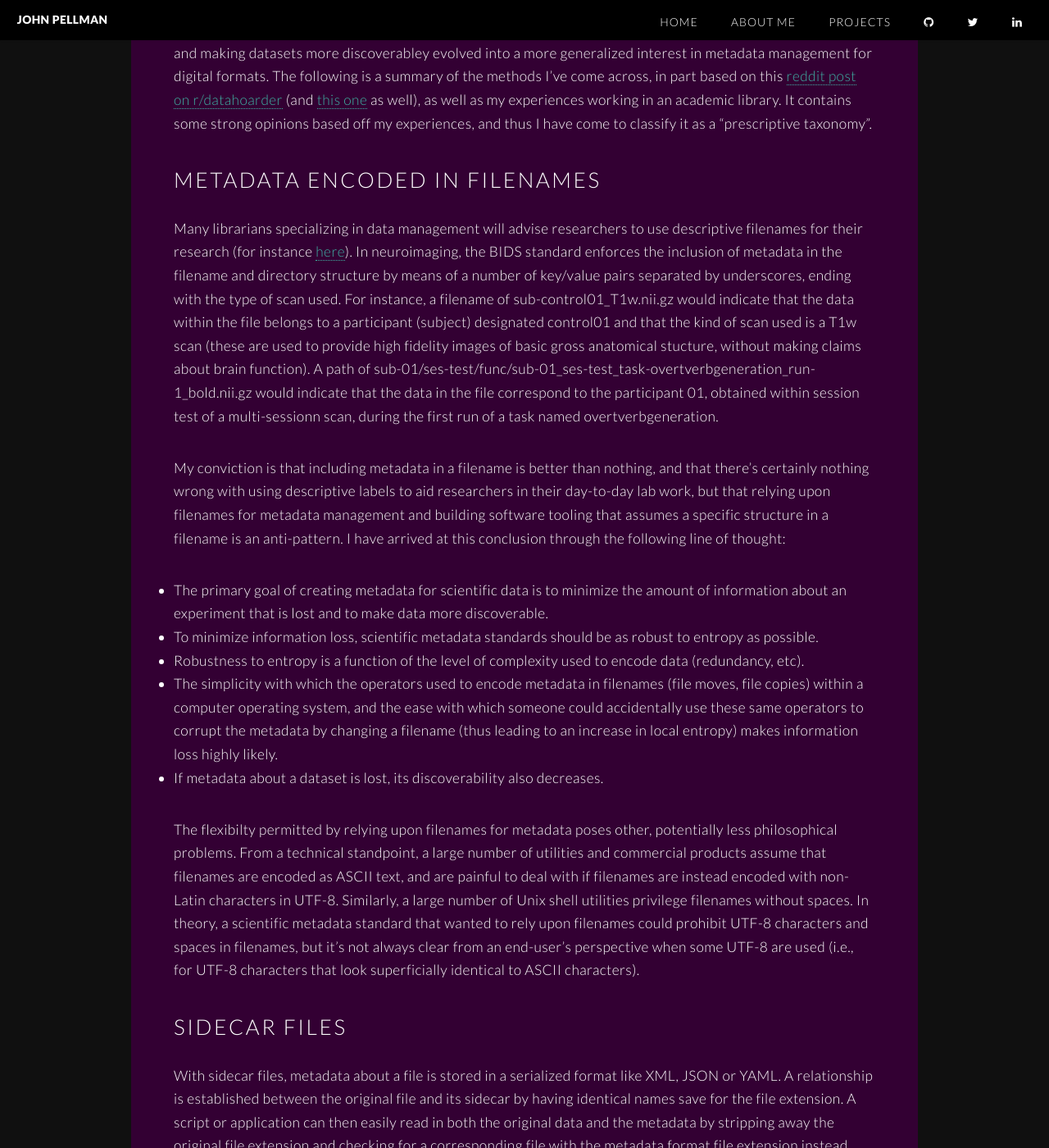
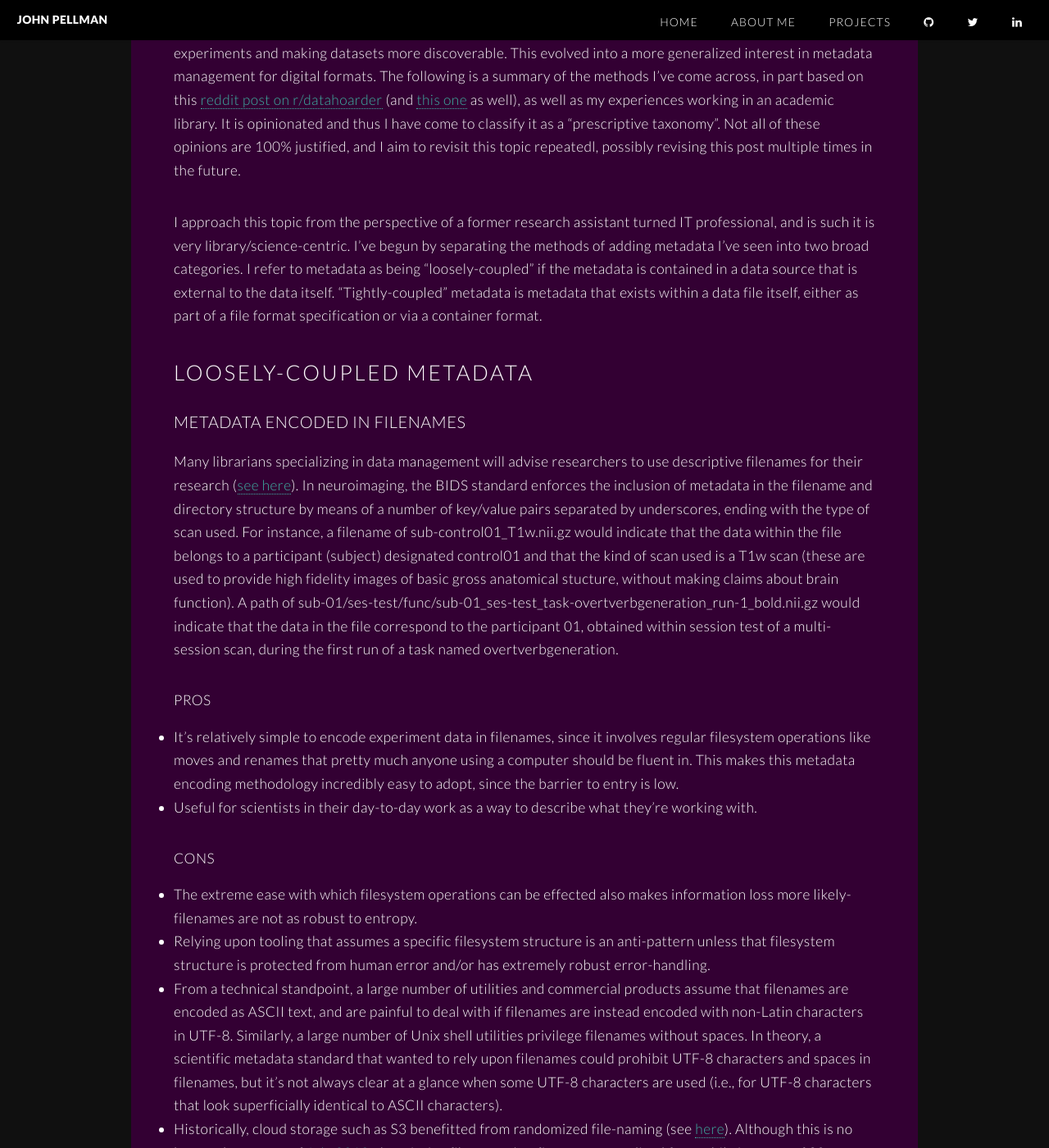
Before and after one commit to jpellman/jpellman.github.io, a Jekyll site: the page built from _posts/2018-05-02-exploring-metadata-methods.md, in a window 1280 px wide and 1400 px high, scrolled down 1017 px. Shown: the whole window at 82% size. Built offline with Jekyll 4.4.1, drawn with Linux system fonts in a browser that asks for light colours; some of the changed text lies outside the part shown.

Commit message:
More work on metadata post

```diff
--- a/_posts/2018-05-02-exploring-metadata-methods.md
+++ b/_posts/2018-05-02-exploring-metadata-methods.md
@@ -6,81 +6,56 @@ permalink: /metadata.html
 ---
 
 *TODO*: Add discussion of https://bmcresnotes.biomedcentral.com/articles/10.1186/1756-0500-2-53
-https://frictionlessdata.io/
 https://5stardata.info/en/
 
-In my previous life as a neuroscience research assistant, I worked with an actively-developed data organization standard known as the [Brain Imaging Data Structure](http://bids.neuroimaging.io/) (BIDS).  Due to my experience working with BIDS, I became increasingly interested in methdologies used for capturing metadata related to scientific experiments and making datasets more discoverabley evolved into a more generalized interest in metadata management for digital formats.  The following is a summary of the methods I've come across, in part based on this [reddit post on r/datahoarder](https://www.reddit.com/r/DataHoarder/comments/7sqq7g/metadata_container_standard_for_arbitrary_files/) (and [this one](https://www.reddit.com/r/DataHoarder/comments/7jz2da/metadatatags_for_video_material/) as well), as well as my experiences working in an academic library.  It contains some strong opinions based off my experiences, and thus I have come to classify it as a "prescriptive taxonomy".
+In my previous life as a neuroscience research assistant, I worked with on the development of a data organization standard known as the [Brain Imaging Data Structure](http://bids.neuroimaging.io/) (BIDS).  Due to my experience working with BIDS, I became increasingly interested in methdologies used for capturing metadata related to scientific experiments and making datasets more discoverable.  This evolved into a more generalized interest in metadata management for digital formats.  The following is a summary of the methods I've come across, in part based on this [reddit post on r/datahoarder](https://www.reddit.com/r/DataHoarder/comments/7sqq7g/metadata_container_standard_for_arbitrary_files/) (and [this one](https://www.reddit.com/r/DataHoarder/comments/7jz2da/metadatatags_for_video_material/) as well), as well as my experiences working in an academic library.  It is opinionated and thus I have come to classify it as a "prescriptive taxonomy".
+Not all of these opinions are 100% justified, and I aim to revisit this topic repeatedl, possibly revising this post multiple times in the future.
 
-## Metadata Encoded in Filenames
+I approach this topic from the perspective of a former research assistant turned IT professional, and is such it is very library/science-centric.  I've begun by separating the methods of adding metadata I've seen into two broad categories.  I refer to metadata as being "loosely-coupled" if the metadata is contained in a data source that is external to the data itself.  "Tightly-coupled" metadata is metadata that exists within a data file itself, either as part of a file format specification or via a container format.
 
-Many librarians specializing in data management will advise researchers to use descriptive filenames for their research (for instance [here](https://library.stanford.edu/research/data-management-services/data-best-practices/best-practices-file-naming)).  In neuroimaging, the BIDS standard enforces the inclusion of metadata in the filename and directory structure by means of a number of key/value pairs separated by underscores, ending with the type of scan used.  For instance, a filename of ``sub-control01_T1w.nii.gz`` would indicate that the data within the file belongs to a participant (subject) designated ``control01`` and that the kind of scan used is a T1w scan (these are used to provide high fidelity images of basic gross anatomical stucture, without making claims about brain function).  A path of ``sub-01/ses-test/func/sub-01_ses-test_task-overtverbgeneration_run-1_bold.nii.gz`` would indicate that the data in the file correspond to the participant ``01``, obtained within session ``test`` of a multi-sessionn scan, during the first run of a task named ``overtverbgeneration``.
+## Loosely-Coupled Metadata
 
-My conviction is that including metadata in a filename is better than nothing, and that there's certainly nothing wrong with using descriptive labels to aid researchers in their day-to-day lab work, but that relying upon filenames for metadata management and building software tooling that assumes a specific structure in a filename is an anti-pattern.  I have arrived at this conclusion through the following line of thought:
+### Metadata Encoded in Filenames
 
- * The primary goal of creating metadata for scientific data is to minimize the amount of information about an experiment that is lost and to make data more discoverable.
- * To minimize information loss, scientific metadata standards should be as robust to entropy as possible.
- * Robustness to entropy is a function of the level of complexity used to encode data (redundancy, etc).
- * The simplicity with which the operators used to encode metadata in filenames (file moves, file copies) within a computer operating system, and the ease with which someone could accidentally use these same operators to corrupt the metadata by changing a filename (thus leading to an increase in local entropy) makes information loss highly likely.
- * If metadata about a dataset is lost, its discoverability also decreases.
+Many librarians specializing in data management will advise researchers to use descriptive filenames for their research ([see here](https://library.stanford.edu/research/data-management-services/data-best-practices/best-practices-file-naming)).  In neuroimaging, the BIDS standard enforces the inclusion of metadata in the filename and directory structure by means of a number of key/value pairs separated by underscores, ending with the type of scan used.  For instance, a filename of *sub-control01_T1w.nii.gz* would indicate that the data within the file belongs to a participant (subject) designated *control01* and that the kind of scan used is a T1w scan (these are used to provide high fidelity images of basic gross anatomical stucture, without making claims about brain function).  A path of *sub-01/ses-test/func/sub-01_ses-test_task-overtverbgeneration_run-1_bold.nii.gz* would indicate that the data in the file correspond to the participant *01*, obtained within session *test* of a multi-session scan, during the first run of a task named *overtverbgeneration*.
 
-The flexibilty permitted by relying upon filenames for metadata poses other, potentially less philosophical problems.  From a technical standpoint, a large number of utilities and commercial products assume that filenames are encoded as ASCII text, and are painful to deal with if filenames are instead encoded with non-Latin characters in UTF-8. Similarly, a large number of Unix shell utilities privilege filenames without spaces.  In theory, a scientific metadata standard that wanted to rely upon filenames could prohibit UTF-8 characters and spaces in filenames, but it's not always clear from an end-user's perspective when some UTF-8 are used (i.e., for UTF-8 characters that look superficially identical to ASCII characters).
+#### Pros
+ * It's relatively simple to encode experiment data in filenames, since it involves regular filesystem operations like moves and renames that pretty much anyone using a computer should be fluent in.  This makes this metadata encoding methodology incredibly easy to adopt, since the barrier to entry is low.
+ * Useful for scientists in their day-to-day work as a way to describe what they're working with.
 
-## Sidecar Files
+#### Cons
+ * The extreme ease with which filesystem operations can be effected also makes information loss more likely- filenames are not as robust to entropy.
+ * Relying upon tooling that assumes a specific filesystem structure is an anti-pattern unless that filesystem structure is protected from human error and/or has extremely robust error-handling.
+ * From a technical standpoint, a large number of utilities and commercial products assume that filenames are encoded as ASCII text, and are painful to deal with if filenames are instead encoded with non-Latin characters in UTF-8. Similarly, a large number of Unix shell utilities privilege filenames without spaces.  In theory, a scientific metadata standard that wanted to rely upon filenames could prohibit UTF-8 characters and spaces in filenames, but it's not always clear at a glance when some UTF-8 characters are used (i.e., for UTF-8 characters that look superficially identical to ASCII characters).
+ * Historically, cloud storage such as S3 benefitted from randomized file-naming (see [here](https://stackoverflow.com/questions/9648255/amazon-s3-partitioning-of-files-best-practices://aws.amazon.com/blogs/aws/amazon-s3-performance-tips-tricks-seattle-hiring-event/)).  Although this is no longer the case as of [July 2018](https://aws.amazon.com/about-aws/whats-new/2018/07/amazon-s3-announces-increased-request-rate-performance/), descriptive filenames/prefixes were penalized for a while in terms of S3 performance.
+ * The latter two points underscore a more critical underlying point, which is that the treatment of filenames is, even still today, heavily dependent upon the implementation of the filesystem you're working on.  Since filesystems aren't designed with the same sets of [guarantees](https://en.wikipedia.org/wiki/ACID_(computer_science)) as databases, there is some peril in using them for purposes beyond the scope of their core functionality.
+
+#### Examples
+
+ * [BIDS](http://bids.neuroimaging.io/)
+ * [Brainstorm](https://neuroimage.usc.edu/brainstorm/Tutorials/BstFolders)
+
+### Sidecar Files
 
 With sidecar files, metadata about a file is stored in a serialized format like XML, JSON or YAML.  A relationship is established between the original file and its sidecar by having identical names save for the file extension.  A script or application can then easily read in both the original data and the metadata by stripping away the original file extension and checking for a corresponding file with the metadata format file extension instead.  Most often the metadata is stored as key-value pairs in an associative array, although this is true for most other methodologies of keeping metadata as well.
-### Pros
+
+#### Pros
+
  * Relatively flexible.  Easy to add metadata to a file without having to change a standard or use a metadata container format.
  * Simple and easy to use for end-users.  All that's required generally is a text editor.
  * Sidecar files are usually formatted using widely-adopted standards that are easy to parse with standard libraries (YAML, JSON, XML, etc).
-### Cons
+
+#### Cons
+
  * There's no way to enforce that the metadata stay with the source materials.  If the sidecar files and the files they describe are separated, you've lost your metadata or will end up with great descriptions but no data.
-### Examples
+
+#### Examples
+
  * [Gmvault](http://gmvault.org/) Database Metadata: Gmvault stores metadata related to Gmail features that aren't part of e-mail standards / RFCs in sidecar JSON files with the thread number followed by the file extension ".meta".  That way, when end-users restore e-mails to Gmail, Gmail-specific features like labels and threading are preserved.
  * [BIDS](http://bids.neuroimaging.io/): The BIDS standard uses sidecar JSONs to represent information about experimental parameters that are not represented in the [NifTI file format](https://brainder.org/2012/09/23/the-nifti-file-format/)headers. These parameters are often scan parameters that exist in metadata assoicated with [DICOM](http://book.orthanc-server.com/dicom-guide.html#dicom-file-format) files that is lost when the DICOMs are converted to NifTIs.
  * [EML](https://knb.ecoinformatics.org/#tools/eml) : EML, similar to BIDS is a scientific metadata format.  It uses XML sidecar files to describe ecological data.
  * [Kodi](https://kodi.wiki/view/NFO_files) : Kodi is a popular open source media player that uses an [XML sidecar](https://kodi.wiki/view/NFO_files) with the ".nfo" suffix to store metadata about T.V. shows and movies.  ".nfo" files can also be used to scrape online databases like IMDB or combine data scraped from online databases with user-added metadata that's stored locally.  This, in some ways, mirrors more advanced ways of managing metadata like FEDORA (see below).  The ".nfo" files of Kodi are not to be confused with the [".nfo" files of the warez scene](https://en.wikipedia.org/wiki/.nfo).
-
-## Metadata Container Formats
-
-Metadata container formats came about due to a desire to store descriptive metadata within the file itself, rather than as an external representation.  I
-
-### Description
-
-### Pros
-
- * Data and metadata are bound together in the same file, obviating concerns that either one could be lost (except through file corruption)
-
-### Cons
-
- * Applications that interact with file formats need to have additional logic to deal with the metadata containers encapsulating those file formats.  Getting multiple application developers to agree to settle on a single standard file format is a task in and of itself- getting multiple application developers to support both a single file format and a single metadata container standard is nigh impossible.
- * Alternatively, if the metadata container only exists at the end of a file as a footer (as with earlier versions of ID3), an application must be willing robust to noise at the end of a file.
-
-Examples:
-
- * ID3
- * Matroska (MKV)
- * [XMP](https://www.adobe.com/products/xmp.html) : XMP is a more recent metadata container format that has been enshrined in an ISO Standard (ISO 16684-1:2012 / ISO 16684-2:2014).  With XMP, essentially what you're doing is embedding XML at specific locations within a file type that are ideally safe to put unexpected data in.  The goal is to add metadata to arbitrary files like PDFs, JPGs or PNGs while still maintaining compatibility with tools that don't expect embedded metadata.  In some cases, there's no way around breakage, in which case it is suggested to store XMP metadata in a sidecar file (which negates the main advantage of using metadata container formats).
-
-## Extended Attributes
-
-Extended attributes are a seldom-used (by typical end-users at least) feature of some Linux and Mac OS X filesystems that allow you to arbitrarily add key-value tags to file metadata.
-
-### Pros
-
- * Metadata is not separate from files.  If you move a file from one part of the filesystem to another, its metadata goes with it.
-
-### Cons
-
- * Only some filesystems support extended attributes.  If you copy files with extended attributes to a filesystem (or broadly any other storage medium) that doesn't support them, they'll be removed.  For example, if I were to copy a number of files with extended attributes to a cloud-based object store like Amazon's S3, if I were to download them again at a later date to another desktop from S3 the extended attributes would be missing.
- * The above con can be worked around if files with extended attributes are tarred and then untarred on another filesystem that supports extended attributes, but this still places a disproportionate amount of burden on an end-user and is error-prone.
-
-## File Archives / Version Control Repositories
-
-Examples:
-
- * BagIt
- * [Dataset Publishing Language](https://developers.google.com/public-data/) : DSPL is a standard for producing XML files to describe data contained within several CSV files.  It's primary focus is on facilitating data visualization.
- * DataLad / git-annex
+ * [Frictionless Data](https://frictionlessdata.io)
 
 ## Using a Database or a Digital Asset Management (DAM) Tool
 
@@ -97,6 +72,48 @@ Examples:
 
  * Fedora Commons
 
+## Tightly-Coupled Metadata
+
+### Metadata Container Formats
+
+Metadata container formats came about due to a desire to store descriptive metadata within the file itself, rather than as an external representation.  I
+
+#### Pros
+
+ * Data and metadata are bound together in the same file, obviating concerns that either one could be lost (except through file corruption)
+
+#### Cons
+
+ * Applications that interact with file formats need to have additional logic to deal with the metadata containers encapsulating those file formats.  Getting multiple application developers to agree to settle on a single standard file format is a task in and of itself- getting multiple application developers to support both a single file format and a single metadata container standard is nigh impossible.
+ * Alternatively, if the metadata container only exists at the end of a file as a footer (as with earlier versions of ID3), an application must be willing robust to noise at the end of a file.
+
+#### Examples
+
+ * ID3
+ * Matroska (MKV)
+ * [XMP](https://www.adobe.com/products/xmp.html) : XMP is a more recent metadata container format that has been enshrined in an ISO Standard (ISO 16684-1:2012 / ISO 16684-2:2014).  With XMP, essentially what you're doing is embedding XML at specific locations within a file type that are ideally safe to put unexpected data in.  The goal is to add metadata to arbitrary files like PDFs, JPGs or PNGs while still maintaining compatibility with tools that don't expect embedded metadata.  In some cases, there's no way around breakage, in which case it is suggested to store XMP metadata in a sidecar file (which negates the main advantage of using metadata container formats).
+
+### Extended Attributes
+
+Extended attributes are a seldom-used (by typical end-users at least) feature of some Linux and Mac OS X filesystems that allow you to arbitrarily add key-value tags to file metadata.
+
+#### Pros
+
+ * Metadata is not separate from files.  If you move a file from one part of the filesystem to another, its metadata goes with it.
+
+#### Cons
+
+ * Only some filesystems support extended attributes.  If you copy files with extended attributes to a filesystem (or broadly any other storage medium) that doesn't support them, they'll be removed.  For example, if I were to copy a number of files with extended attributes to a cloud-based object store like Amazon's S3, if I were to download them again at a later date to another desktop from S3 the extended attributes would be missing.
+ * The above con can be worked around if files with extended attributes are tarred and then untarred on another filesystem that supports extended attributes, but this still places a disproportionate amount of burden on an end-user and is error-prone.
+
+### File Archives / Version Control Repositories
+
+#### Examples
+
+ * BagIt
+ * [Dataset Publishing Language](https://developers.google.com/public-data/) : DSPL is a standard for producing XML files to describe data contained within several CSV files.  It's primary focus is on facilitating data visualization.
+ * DataLad / git-annex
+
 ## File Formats with Flexible Metadata Schemes
 
 ### Description
```
